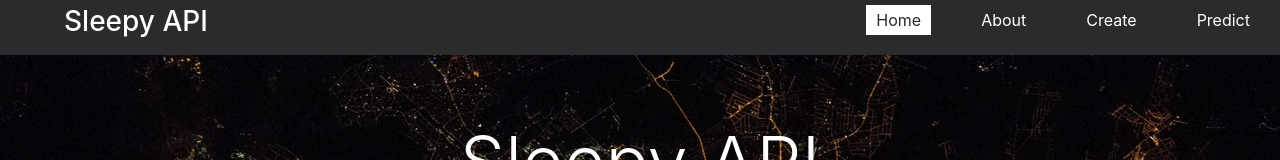
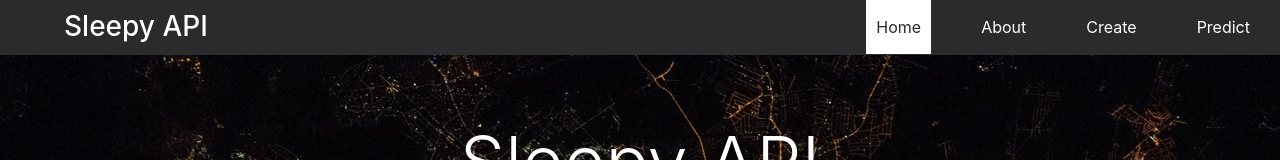
Before and after one commit to unsw-se3011/SENG3011_weneedREST, a React (Create React App) app in the folder PHASE_2/Application_SourceCode/we_need_rest/: page / in a window 1280 px wide. Shown: the top 160 px of the page. Built offline with nearby package versions, Linux system fonts and the light colour scheme; no server answers.

Commit message:
fixed navbar slightly

```diff
--- a/PHASE_2/Application_SourceCode/we_need_rest/src/components/navbar/Header.css
+++ b/PHASE_2/Application_SourceCode/we_need_rest/src/components/navbar/Header.css
@@ -8,7 +8,7 @@
 
 #brand {
     position: absolute;
-    margin-top: 5px;
+    margin-top: 10px;
     margin-left: 5%;
     color: #fff;
 }
@@ -28,8 +28,8 @@
 }
 
 .nav li {
-    margin: 5px 20px;
-    padding: 3px 10px;
+    margin: 0px 20px;
+    padding: 15px 10px;
     float: left;
 }
 
```
